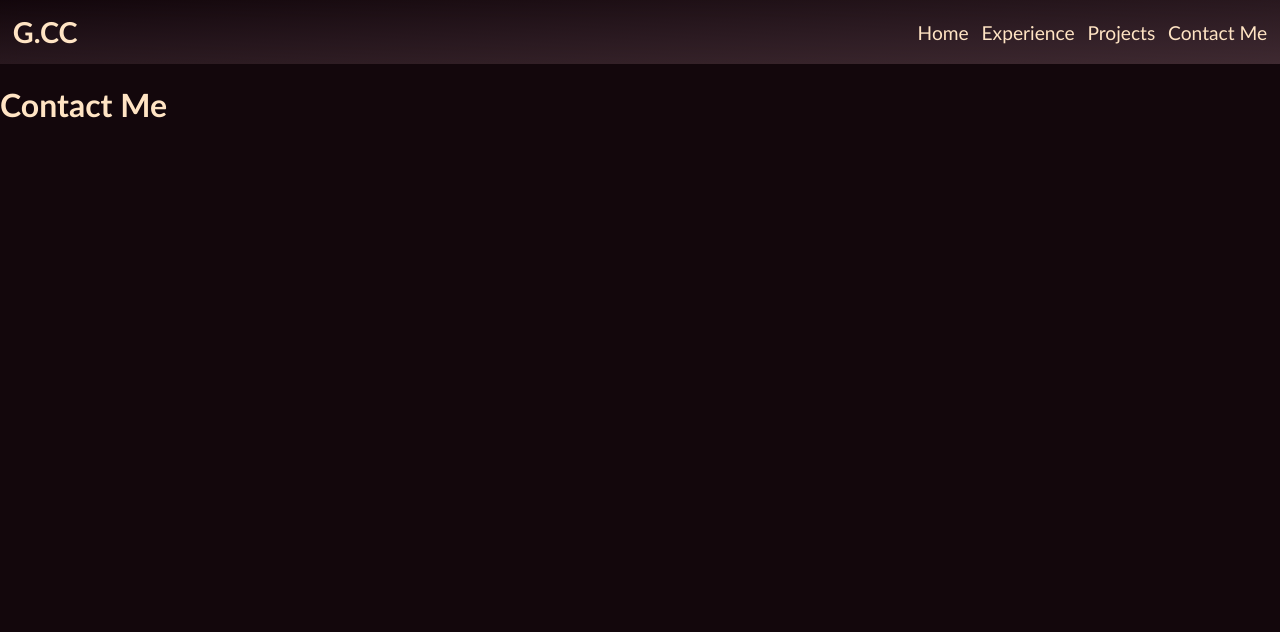
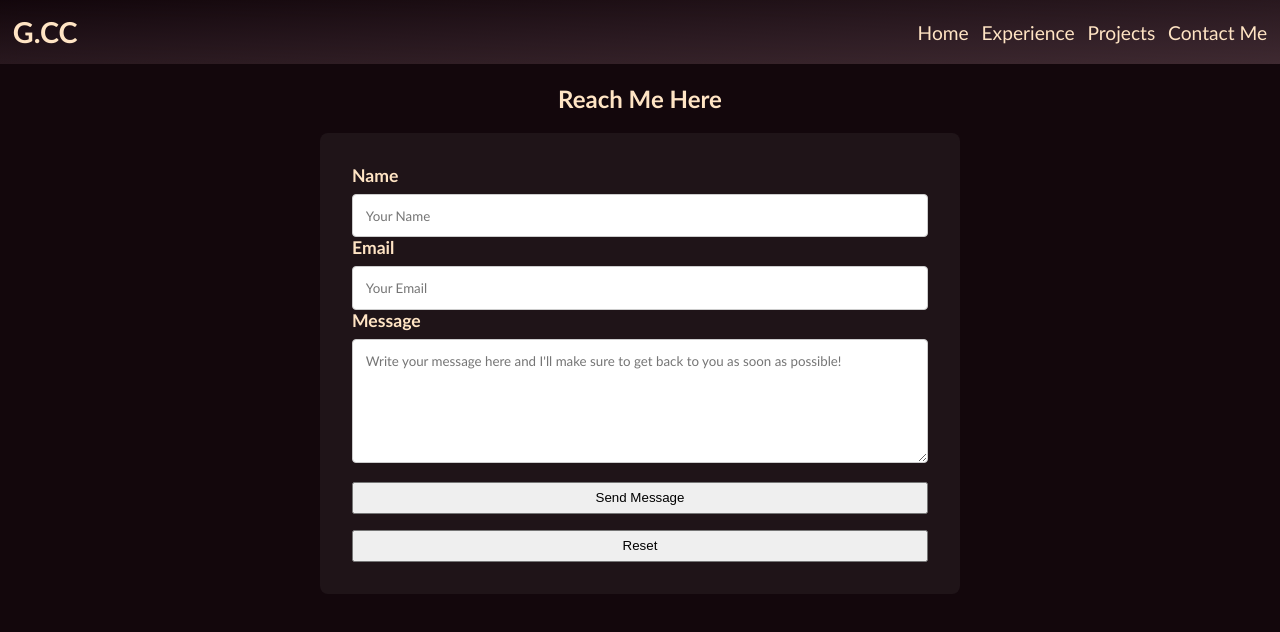
Before and after one commit to gustav5-cc/gustav5_webdev_final, a plain HTML site: page contact.html in a window 1280 px wide. Drawn offline with Linux system fonts and the light colour scheme.

Commit message:
Contact page finished, messages sent using formspree

```diff
--- a/contact.html
+++ b/contact.html
@@ -4,17 +4,60 @@
     <meta charset="UTF-8" />
     <meta name="viewport" content="width=device-width, initial-scale=1.0" />
     <title>Gustavo C.C Portfolio Website</title>
-    <link rel="stylesheet" href="css/theme.css">
-    <link rel="stylesheet" href="css/main.css">
+    <link rel="stylesheet" href="css/theme.css" />
+    <link rel="stylesheet" href="css/main.css" />
   </head>
   <body>
     <div id="nav-bar"></div>
 
     <main>
-      <h1>Contact Me</h1>
-      <form class="contact-form">
+      <div class="contact-container">
+        <h2>Reach Me Here</h2>
+        <form
+          class="contact-form"
+          action="https://formspree.io/f/manrbrdj"
+          method="POSt"
+        >
+          <div class="contact-button">
+            <label for="name">Name</label>
+            <input
+              type="text"
+              id="name"
+              name="name"
+              placeholder="Your Name"
+              required
+            />
+          </div>
 
-      </form>
+          <div class="contact-button">
+            <label for="email">Email</label>
+            <input
+              type="email"
+              id="email"
+              name="email"
+              placeholder="Your Email"
+              required
+            />
+          </div>
+
+          <div class="contact-button">
+            <label for="message">Message</label>
+            <textarea
+              id="message"
+              type="text"
+              name="message"
+              rows="6"
+              placeholder="Write your message here and I'll make sure to get back to you as soon as possible!"
+              required
+            ></textarea>
+          </div>
+
+          <div class="button-container">
+            <button type="submit">Send Message</button>
+            <button type="reset">Reset</button>
+          </div>
+        </form>
+      </div>
     </main>
 
     <script src="js/nav.js"></script>
--- a/css/main.css
+++ b/css/main.css
@@ -1,3 +1,5 @@
+/* Navbar CSS */
+
 .navbar {
   display: flex;
   justify-content: space-between;
@@ -67,6 +69,8 @@ main {
   font-size: medium;
 }
 
+/* Home Page CSS  */
+
 .center-text {
   margin: 1rem;
 }
@@ -83,17 +87,65 @@ img {
   padding-top: 1rem;
 }
 
+/*  Contact Page CSS  */
+
+.contact-container {
+  display: flex;
+  flex-direction: column;
+  align-items: center;
+  width: 100%;
+}
+
+.contact-form {
+  width: 90%;
+  max-width: 80vw;
+  background-color: rgba(255, 255, 255, 0.05);
+  padding: 2rem;
+  border-radius: 0.5rem;
+  box-sizing: border-box;
+}
+
+.contact-button input,
+.contact-button textarea {
+  width: 100%;
+  padding: 0.8rem;
+  margin-top: 0.5rem;
+  box-sizing: border-box;
+  border: 1px solid #ccc;
+  border-radius: 0.25rem;
+  font-family: inherit;
+}
+
+.contact-button label {
+  font-weight: bold;
+  font-size: 1.1rem;
+}
+
+.button-container {
+  display: flex;
+  flex-direction: row;
+  gap: 1rem;
+  margin-top: 1rem;
+  width: 100%;
+}
+
 @media (min-width: 380px) {
   .nav-links a {
     font-size: 1rem;
   }
+
+  .button-container {
+    flex-direction: column;
+  }
 }
 
 @media (min-width: 768px) {
+  /* Navbar Media Query*/
   .nav-links a {
     font-size: 1.2rem;
   }
 
+  /* About Page Media Query*/
   .center-text {
     margin: 0 0 1rem 0;
   }
@@ -117,7 +169,20 @@ img {
   #pictures {
     max-width: 30%;
   }
+
+  /* Contact Form Media Query */
+  .contact-form {
+    max-width: 70vw;
+  }
 }
 
 @media (min-width: 1024px) {
+  /* Contact Form Media Query */
+  .contact-form {
+    max-width: 50vw;
+  }
+
+  .button-container button {
+    height: 2rem;
+  }
 }
```
